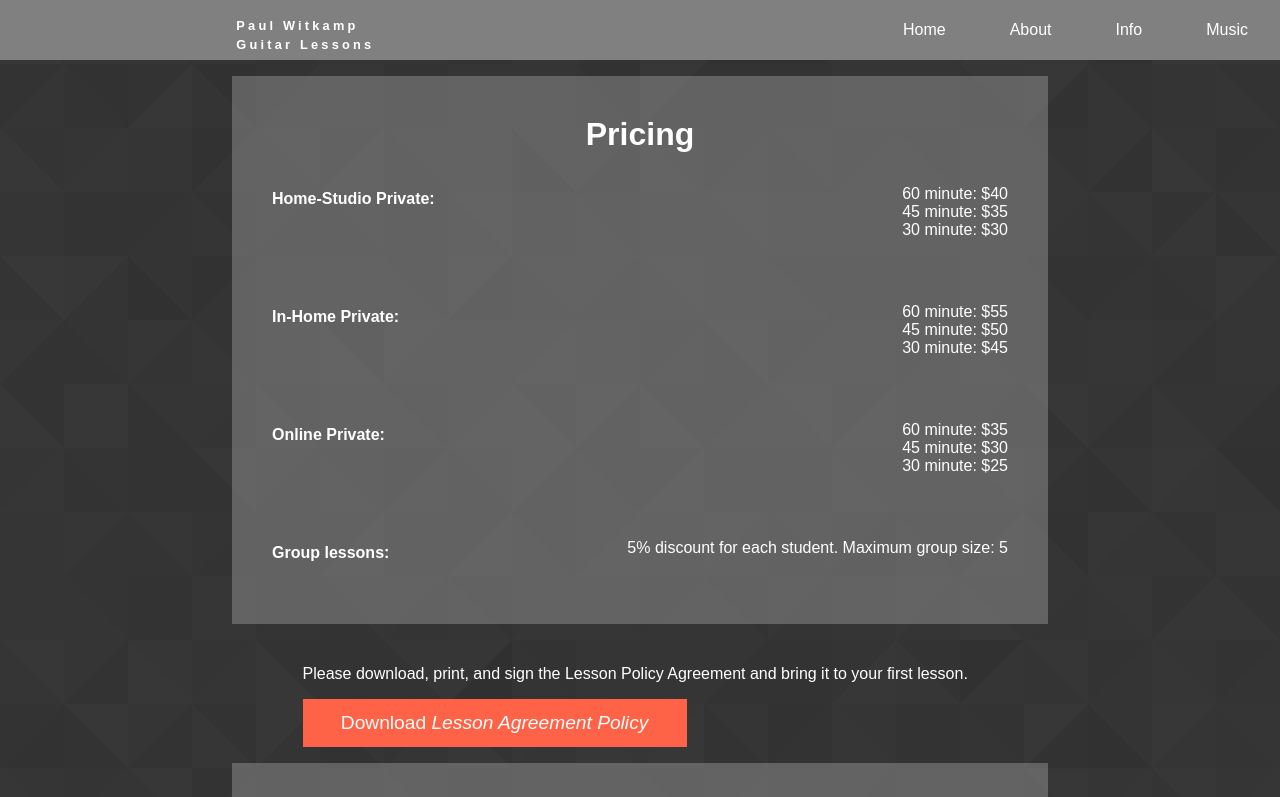
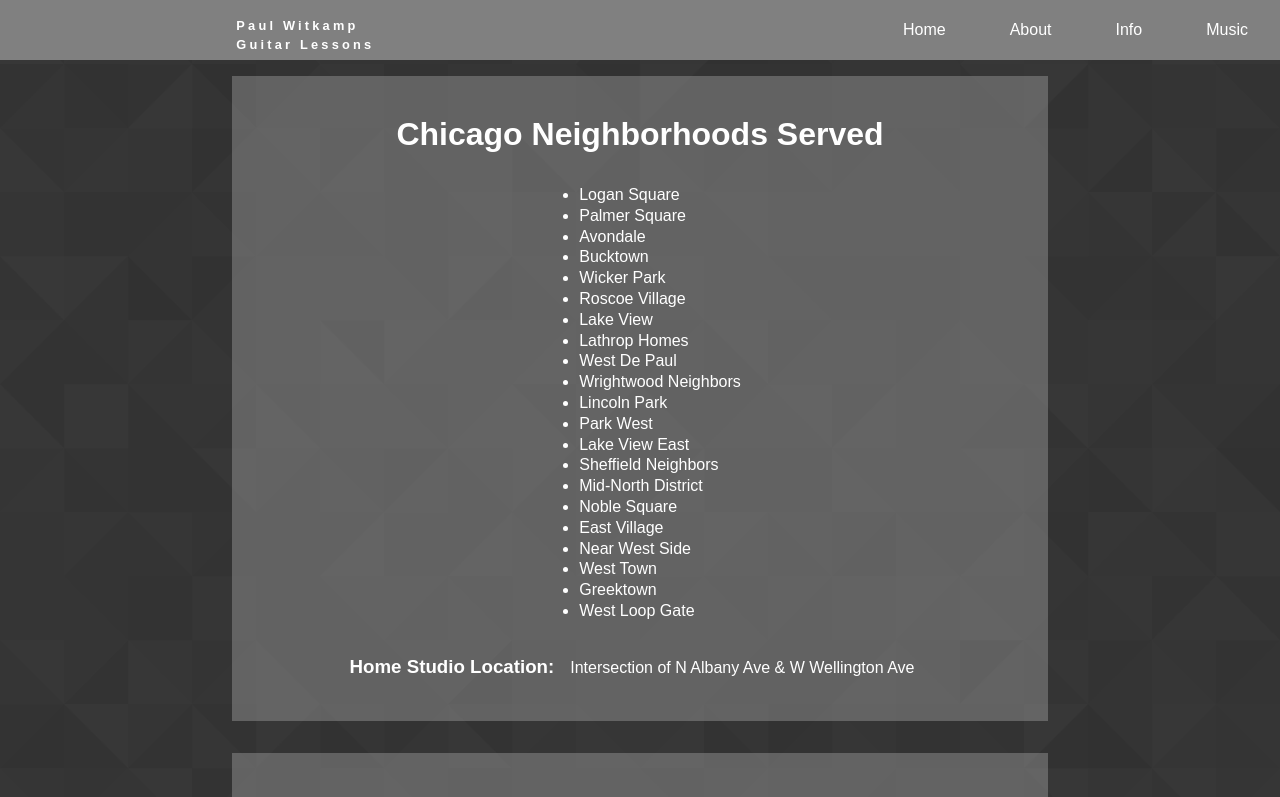
Before and after one commit to GuitarOTronic/paulsSite, a React (Create React App) app: page /policies in a window 1280 px wide. Shown: the top 797 px of the page. Built offline with nearby package versions, Linux system fonts and the light colour scheme.

Commit message:
added location info

```diff
--- a/src/components/policies/policies.js
+++ b/src/components/policies/policies.js
@@ -23,6 +23,40 @@ class Policies extends Component {
   render(){
     return(
       <div className='policiesContainer'>
+        <div className='neighborhoodContainer'>
+          <h1> Chicago Neighborhoods Served</h1>
+          <ul>
+            <li>Logan Square</li>
+            <li>Palmer Square</li>
+            <li>Avondale</li>
+            <li>Bucktown</li>
+            <li>Wicker Park</li>
+            <li>Roscoe Village</li>
+            <li>Lake View</li>
+            <li>Lathrop Homes</li>
+            <li>West De Paul</li>
+            <li>Wrightwood Neighbors</li>
+            <li>Lincoln Park</li>
+            <li>Park West</li>
+            <li>Lake View East</li>
+            <li>Sheffield Neighbors</li>
+            <li>Mid-North District</li>
+            <li>Noble Square</li>
+            <li>East Village</li>
+            <li>Near West Side	</li>
+            <li>West Town</li>
+            <li>Greektown</li>
+            <li>West Loop Gate</li>
+          </ul>
+          <div className='homeLocation'>
+            <h3>Home Studio Location: </h3>
+            <p>Intersection of N Albany Ave & W Wellington Ave</p>
+          </div>
+
+
+
+        </div>
+
         <div className='pricingContainer'>
           <h1>Pricing</h1>
           <div className='flex pad spaceBetween'>
@@ -53,22 +87,18 @@ class Policies extends Component {
               30 minute: $25<br></br>
             </p>
           </div>
-          <div className='flex pad spaceBetween'>
+          <div className='flex spaceBetween groupLessons'>
             <h4>Group lessons: </h4>
             <p>5% discount for each student. Maximum group size: 5</p>
           </div>
+        </div>
 
-
-        </div>
         <div className='downloadPolicy'>
           <p>Please download, print, and sign the Lesson Policy Agreement and bring it to your first lesson.</p>
           <button className='downloadBtn'><a href='https://s3-us-west-1.amazonaws.com/witkamppolicy/policies.pdf' download>Download <i>Lesson Agreement Policy</i></a></button>
         </div>
-        {/* <div className='centerDiv'>
-          <button onClick={ this.showPolicies }>View Policies</button>
-        </div> */}
 
-          {/* <Collapse isOpened={this.state.isOpened} > */}
+
         <div className='policyContent'>
           <h1>Lesson Policies</h1>
           <br></br>
--- a/src/css/policies.css
+++ b/src/css/policies.css
@@ -16,6 +16,20 @@
   outline: inherit;
 
   /* color:#2d2d2d; */
+}
+.neighborhoodContainer{
+  background:rgba(169,169,169, 0.4);
+  display: flex;
+  color: #fff;
+  align-items: center;
+  flex-direction: column;
+  margin: 1rem;
+  padding: 1.5rem;
+
+}
+
+.neighborhoodContainer li{
+  line-height: 1.3rem;
 }
 .policiesContainer{
 
@@ -49,7 +63,7 @@
 
 .pricingContainer{
   margin: 1rem;
-
+  padding: 1.5rem;
   color:#fff;
   background:rgba(169,169,169, 0.4);
   /* max-width: 365px; */
@@ -68,6 +82,18 @@
     padding:.6rem;
     padding-bottom: 0;
   }
+  .groupLessons{
+    padding:1rem;
+    padding-right: 0;
+  }
+  .groupLessons p{
+    width:40vw;
+
+  }
+  .neighborhoodContainer{
+    margin: 1rem;
+    padding: 1.5rem;
+  }
 }
 @media (min-width:768px){
 
@@ -77,6 +103,20 @@
   .downloadPolicy p{
     padding-left: 0;
   }
+  .groupLessons p{
+    width: auto;
+  }
+  .homeLocation{
+    display: flex;
+    align-items: baseline;
+  }
+  .homeLocation p{
+    margin: 1rem;
+  }
+  .neighborhoodContainer{
+    width:60vw;
+
+  }
   .policyContent{
     width:60vw;
   }
@@ -84,4 +124,6 @@
     width:60vw;
     padding:1.5rem;
   }
+
+
 }
```
